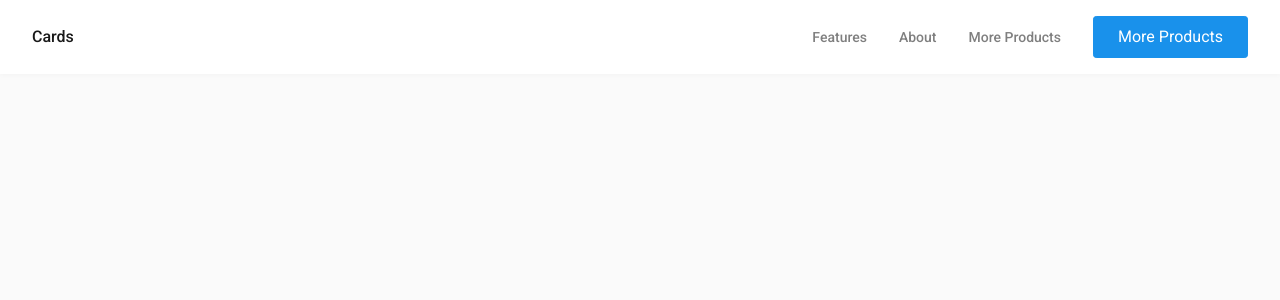
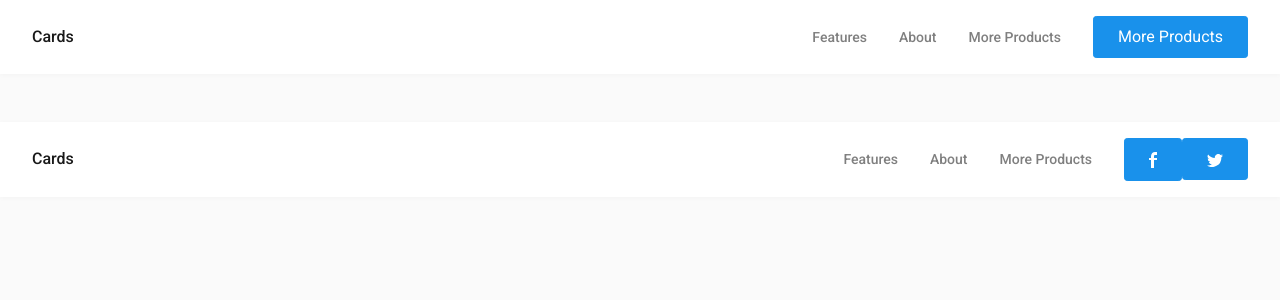
Before and after one commit to peterblazejewicz/cards, an Angular app in the folder cards-app/: page / in a window 1280 px wide. Shown: the top 300 px of the page. Built offline with nearby package versions, Linux system fonts and the light colour scheme.

Commit message:
Sample SVG icons

```diff
--- a/cards-app/src/app/app.component.html
+++ b/cards-app/src/app/app.component.html
@@ -15,5 +15,28 @@
     <button class="btn btn-primary" type="button">More Products</button>
   </form>
 </nav>
+<div class="p-4"></div>
+<nav class="navbar navbar-expand navbar-light">
+  <a class="navbar-brand" href="#">Cards</a>
+  <ul class="navbar-nav flex-row ml-auto">
+    <li class="nav-item">
+      <a class="nav-link" routerLink="/features" routerLinkActive="active">Features</a>
+    </li>
+    <li class="nav-item">
+      <a class="nav-link" routerLink="/about" routerLinkActive="active">About</a>
+    </li>
+    <li class="nav-item">
+      <a class="nav-link" routerLink="/products" routerLinkActive="active">More Products</a>
+    </li>
+  </ul>
+  <form class="form-inline ml-3">
+    <button class="btn btn-primary" type="button">
+      <cards-facebook-icon></cards-facebook-icon>
+    </button>
+    <button class="btn btn-primary" type="button">
+      <cards-twitter-icon></cards-twitter-icon>
+    </button>
+  </form>
+</nav>
 
 <router-outlet></router-outlet>
--- /dev/null
+++ b/cards-app/src/app/cards-icon/cards-icon.component.html
@@ -0,0 +1,7 @@
+<svg xmlns="http://www.w3.org/2000/svg" viewBox="0 0 24 24">
+  <svg:g transform="translate(-133 -258)">
+      <svg:g transform="translate(110 235)">
+          <svg:path d="M35,29V41a6,6,0,0,1,0-12Zm0,18A12,12,0,1,1,47,35,12,12,0,0,1,35,47Zm0-3a9,9,0,1,0-9-9A9,9,0,0,0,35,44Z"/>
+      </svg:g>
+  </svg:g>
+</svg>
--- /dev/null
+++ b/cards-app/src/app/cards-icon/cards-icon.component.scss
@@ -0,0 +1,4 @@
+svg {
+  fill: #fff;
+  fill-rule: evenodd;
+}
--- /dev/null
+++ b/cards-app/src/app/facebook-icon/facebook-icon.component.html
@@ -0,0 +1,3 @@
+<svg xmlns="http://www.w3.org/2000/svg" viewBox="0 0 8 16">
+  <svg:path d="M21,28V20h3V18H21V16c.193-.78.413-1.343,2-1h1V12a16.966,16.966,0,0,1-2,0c-2.205,0-3.633,1.329-4,4v2H16v2h2v8Z" transform="translate(-16 -12)"/>
+</svg>
--- /dev/null
+++ b/cards-app/src/app/facebook-icon/facebook-icon.component.scss
@@ -0,0 +1,6 @@
+svg {
+  width: 8px;
+  height: 16px;
+  fill: #fff;
+  fill-rule: evenodd;
+}
--- /dev/null
+++ b/cards-app/src/app/twitter-icon/twitter-icon.component.html
@@ -0,0 +1,4 @@
+<svg xmlns="http://www.w3.org/2000/svg" viewBox="0 0 16 13">
+  <svg:path d="M28,15.539a6.572,6.572,0,0,1-1.885.517,3.29,3.29,0,0,0,1.444-1.816,6.575,6.575,0,0,1-2.084.8A3.286,3.286,0,0,0,19.88,18.03,9.32,9.32,0,0,1,13.114,14.6a3.284,3.284,0,0,0,1.016,4.381,3.265,3.265,0,0,1-1.486-.41c0,.013,0,.027,0,.041a3.283,3.283,0,0,0,2.634,3.217,3.27,3.27,0,0,1-1.482.057,3.284,3.284,0,0,0,3.066,2.279,6.582,6.582,0,0,1-4.076,1.405A6.742,6.742,0,0,1,12,25.526a9.336,9.336,0,0,0,14.372-7.864c0-.142,0-.284-.009-.425A6.645,6.645,0,0,0,28,15.539Z"
+    transform="translate(-12 -14)" />
+</svg>
--- /dev/null
+++ b/cards-app/src/app/twitter-icon/twitter-icon.component.scss
@@ -0,0 +1,6 @@
+svg {
+  width: 16px;
+  height: 13px;
+  fill: #fff;
+  fill-rule: evenodd;
+}
```
Also changed, not shown: cards-app/src/app/app.module.ts (+7 -1 lines), cards-app/src/app/cards-icon/cards-icon.component.ts (added, +8 -0 lines), cards-app/src/app/facebook-icon/facebook-icon.component.ts (added, +8 -0 lines), cards-app/src/app/twitter-icon/twitter-icon.component.ts (added, +8 -0 lines).
